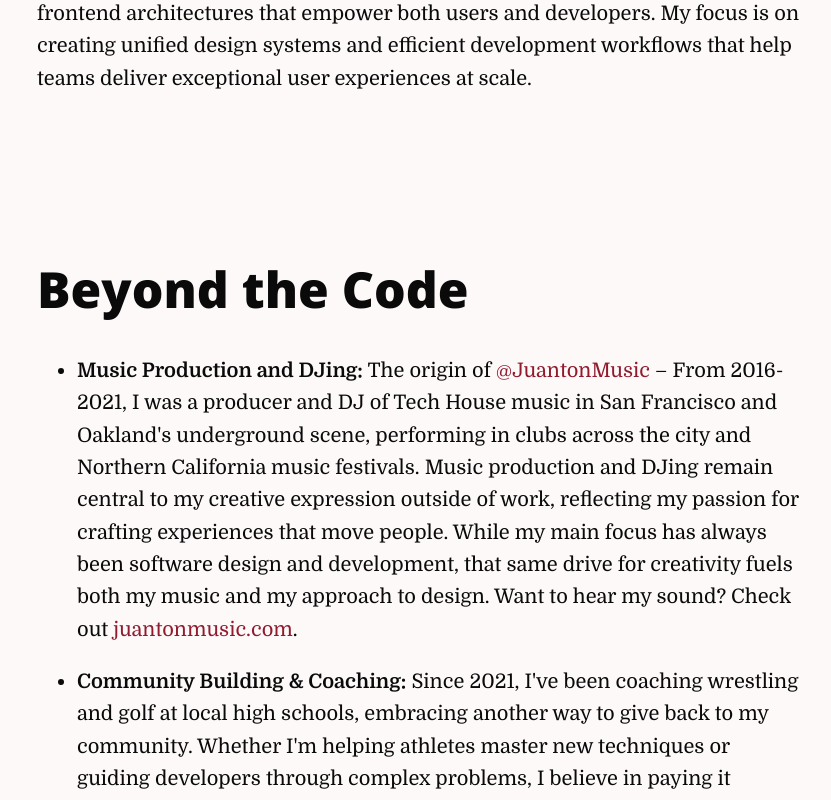
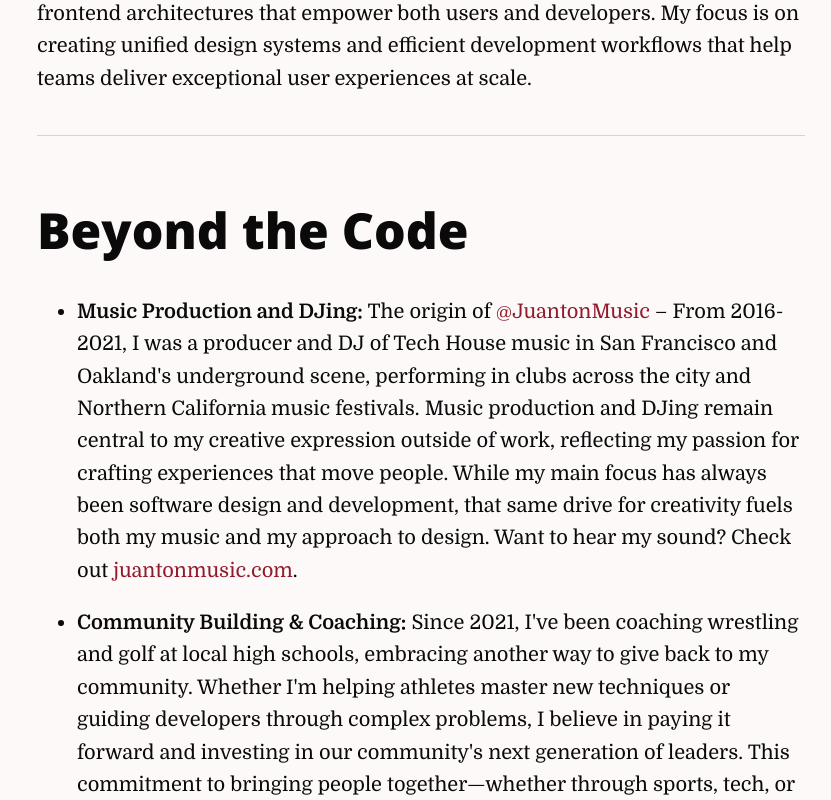
Before and after one commit to jvillalobos22/juanton-dev-portfolio, a Next.js app: page / in a window 1280 px wide. Shown: the part 1260-2060 px from the top of the page, without its empty margins (449-1280 px from the left). Built offline with nearby package versions, Linux system fonts and the light colour scheme; what @mui/material-nextjs would draw is missing.

Commit message:
add site nav to Blog Article page, small style fixes across site

```diff
--- a/src/app/blog/ArticleListing.module.scss
+++ b/src/app/blog/ArticleListing.module.scss
@@ -9,6 +9,6 @@
 }
 
 .articleImage {
-  border-radius: 5px;
+  border-radius: var(--border-radius);
   border-color: var(--border-color);
 }
--- a/src/app/blog/ArticleListing.tsx
+++ b/src/app/blog/ArticleListing.tsx
@@ -33,7 +33,12 @@ const ArticleListing = ({
       <div className={styles.articleTags}>
         <Stack direction="row" spacing={1} className="mt-4">
           {tags.map((tag) => (
-            <Chip label={tag} color="secondary" className="mr-2 text-xs" />
+            <Chip
+              key={tag}
+              label={tag}
+              color="secondary"
+              className="mr-2 text-xs"
+            />
           ))}
         </Stack>
       </div>
--- a/src/app/blog/[slug]/ArticleContent.module.scss
+++ b/src/app/blog/[slug]/ArticleContent.module.scss
@@ -0,0 +1,4 @@
+.articleImage {
+  border-radius: var(--border-radius);
+  border-color: var(--border-color);
+}
--- a/src/app/blog/[slug]/ArticleContent.tsx
+++ b/src/app/blog/[slug]/ArticleContent.tsx
@@ -21,7 +21,7 @@ const ArticleContent = ({ postData, postContent }): IArticleContentProps => {
   return (
     <>
       <div className="w-full flex flex-wrap justify-center">
-        <div className="max-w-screen-lg flex flex-wrap mt-32 mb-16">
+        <div className="max-w-screen-lg flex flex-wrap mt-20 mb-16">
           <Image
             src={`/images/articles/${banner}`}
             alt="Brush stroke image"
--- a/src/app/blog/[slug]/page.tsx
+++ b/src/app/blog/[slug]/page.tsx
@@ -6,6 +6,7 @@ import { Prism as SyntaxHighlighter } from "react-syntax-highlighter";
 import { a11yDark } from "react-syntax-highlighter/dist/esm/styles/prism";
 import markdownStyles from "../../markdown.module.scss";
 import ArticleContent from "./ArticleContent";
+import SiteNavigation from "@/template/SiteNavigation/SiteNavigation";
 
 interface IPostProps {
   params: Object;
@@ -25,10 +26,10 @@ export async function generateStaticParams() {
 
 const PostPage = ({ params }): IPostProps => {
   const content = getPostContent(params.slug);
-  console.log("params", params.slug);
-  console.log("content", content);
+
   return (
     <div className="flex flex-wrap">
+      <SiteNavigation />
       <main className="w-full flex flex-wrap justify-center">
         <ArticleContent postData={content.data} postContent={content.content} />
       </main>
--- a/src/app/globals.css
+++ b/src/app/globals.css
@@ -31,10 +31,12 @@
   --gray-900: #3b3b38;
 
   --border-color: var(--gray-200);
+  --border-radius: 5px;
+  --border-radius-lg: 10px;
 
   --body-text-anchor-color: var(--primary-800);
   --menu-item-hover-color: var(--primary-200);
-  --menu-item-border-radius: 5px;
+  --menu-item-border-radius: (--border-radius);
 
   --sans-serif-font: "Open Sans", Helvetica, sans-serif;
   --serif-font: "Domine", Georgia, "Times New Roman", Times, serif;
--- a/src/app/markdown.module.scss
+++ b/src/app/markdown.module.scss
@@ -34,7 +34,7 @@
     }
 
     h2 {
-        margin-top: 8rem;
+        margin-top: 3rem;
 
         &:first-child {
             margin-top: 0;
@@ -59,8 +59,8 @@
     }
 
     hr {
-        margin-top: 1.5rem;
-        margin-bottom: 2rem;
+        margin-top: 2rem;
+        margin-bottom: 2.75rem;
     }
 
     pre {
@@ -72,7 +72,7 @@
     code {
         font-size: 1rem;
         padding: 0.125rem 0.25rem;
-        border-radius: 4px;
+        border-radius: var(--border-radius);
 
 
         @media (prefers-color-scheme: dark) {
--- a/src/components/molecules/NavigationMenu/NavigationMenu.tsx
+++ b/src/components/molecules/NavigationMenu/NavigationMenu.tsx
@@ -9,11 +9,11 @@ interface INavigationMenuProps {}
 const NavigationMenu = ({}): INavigationMenuProps => {
   return (
     <ul className={styles.navigationMenu}>
-      <NavigationItem href="projects">Projects</NavigationItem>
-      <NavigationItem href="blog">Blog</NavigationItem>
-      <NavigationItem href="skills">Skills</NavigationItem>
-      <NavigationItem href="about">About</NavigationItem>
-      <NavigationItem href="contact">Contact</NavigationItem>
+      <NavigationItem href="/projects">Projects</NavigationItem>
+      <NavigationItem href="/blog">Blog</NavigationItem>
+      <NavigationItem href="/skills">Skills</NavigationItem>
+      <NavigationItem href="/about">About</NavigationItem>
+      <NavigationItem href="/contact">Contact</NavigationItem>
     </ul>
   );
 };
```
Also changed, not shown: pages/home.md (+10 -0 lines).
